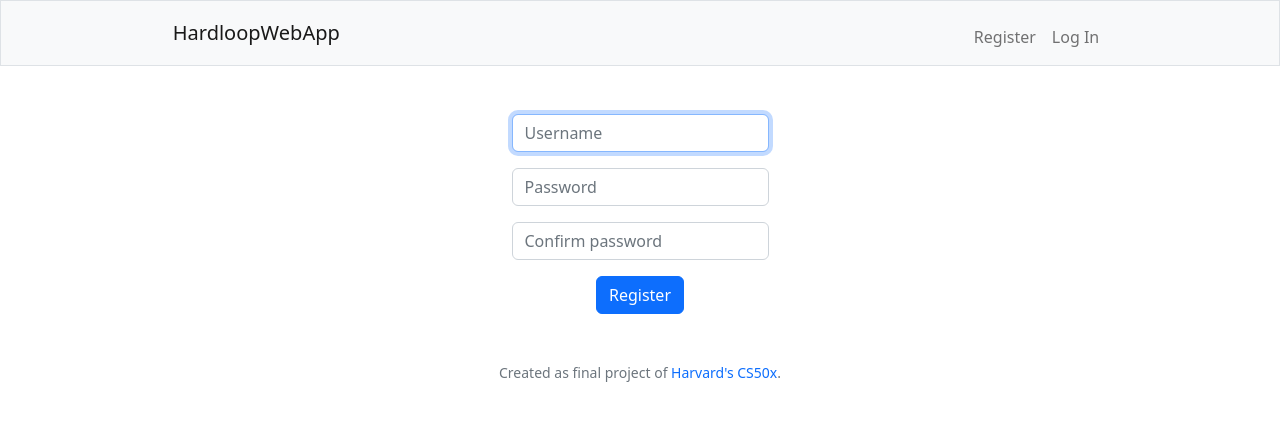
After one commit to StefanFB/HardloopWebApp, a Flask app: page /register in a window 1280 px wide. The commit adds this page. Shown: the top 421 px of the page. Run offline with Flask 2, Linux system fonts and the light colour scheme; some libraries are stand-ins or nearby versions.

Commit message:
login and register pages and functions added

```diff
--- a/app.py
+++ b/app.py
@@ -18,6 +18,15 @@ if not os.environ.get("API_KEY"):
     raise RuntimeError("API_KEY not set")
 """
 
+# TO-DO: Initialize database as db with SQLAlchemy
+# The db is used as shorthand to access the database
+# Old code: db = SQL("sqlite:///finance.db")
+
+# Configure session to use filesystem (instead of signed cookies)
+app.config["SESSION_PERMANENT"] = False
+app.config["SESSION_TYPE"] = "filesystem"
+Session(app)
+
 @app.route("/")
 def index():
     return render_template("index.html")
@@ -27,15 +36,88 @@ def index():
 def add():
     return error("This page (add) has not yet been created", 404)
 
-@app.route("/login")
+@app.route("/login", methods=["GET", "POST"])
 def login():
-    return error("This page (login) has not yet been created", 404)
+    # Forget any user_id
+    session.clear()
+
+    # User reached route via POST (as by submitting a form via POST)
+    if request.method == "POST":
+
+        # Ensure username was submitted
+        if not request.form.get("username"):
+            return apology("must provide username", 403)
+
+        # Ensure password was submitted
+        elif not request.form.get("password"):
+            return apology("must provide password", 403)
+
+        # Query database for username
+        rows = db.execute("SELECT * FROM users WHERE username = ?", request.form.get("username"))
+
+        # Ensure username exists and password is correct
+        if len(rows) != 1 or not check_password_hash(rows[0]["hash"], request.form.get("password")):
+            return apology("invalid username and/or password", 403)
+
+        # Remember which user has logged in
+        session["user_id"] = rows[0]["id"]
+
+        # Redirect user to home page
+        return redirect("/")
+
+    # User reached route via GET (as by clicking a link or via redirect)
+    else:
+        return render_template("login.html")
+
+@app.route("/logout")
+def logout():
+    """Log user out"""
+
+    # Forget any user_id
+    session.clear()
+
+    # Redirect user to login form
+    return redirect("/")
 
 @app.route("/overview")
 @login_required
 def overview():
     return error("This page (overview) has not yet been created", 404)
 
-@app.route("/register")
+@app.route("/register", methods=["GET", "POST"])
 def register():
-    return error("This page (register) has not yet been created", 404)
+        # POST method when form is submitted
+    if request.method == "POST":
+        username = str(request.form.get("username"))
+        password = str(request.form.get("password"))
+        passcheck = str(request.form.get("confirmation"))
+
+        # Get list of usernames
+        usernames = db.execute("SELECT username FROM users")
+
+        if username == "":
+            return apology("no username")
+
+        name_check = db.execute("SELECT username FROM users WHERE username = ?", username)
+        if len(name_check) != 0 and name_check[0]["username"] == username:
+            return apology("username is already taken")
+
+        if password == "":
+            return apology("no password")
+
+        if password != passcheck:
+            return apology("passwords don't match")
+
+        # Hash password and register user
+        passhash = generate_password_hash(password)
+        db.execute("INSERT INTO users (username, hash) VALUES (?, ?)", username, passhash)
+
+        # Treat the new user as being logged in
+        userid_table = db.execute("SELECT id FROM users WHERE username = ?", username)
+        session["user_id"] = userid_table[0]["id"]
+
+        flash("You have been registered!")
+        return redirect("/")
+
+    else:
+        return render_template("register.html")
--- a/templates/layout.html
+++ b/templates/layout.html
@@ -5,9 +5,8 @@
         <meta charset="utf-8">
         <meta name="viewport" content="initial-scale=1, width=device-width">
 
-        <!-- http://getbootstrap.com/docs/5.1/ -->
-        <link crossorigin="anonymous" href="https://cdn.jsdelivr.net/npm/bootstrap@5.1.3/dist/css/bootstrap.min.css" integrity="sha384-1BmE4kWBq78iYhFldvKuhfTAU6auU8tT94WrHftjDbrCEXSU1oBoqyl2QvZ6jIW3" rel="stylesheet">
-        <script crossorigin="anonymous" src="https://cdn.jsdelivr.net/npm/bootstrap@5.1.3/dist/js/bootstrap.bundle.min.js" integrity="sha384-ka7Sk0Gln4gmtz2MlQnikT1wXgYsOg+OMhuP+IlRH9sENBO0LRn5q+8nbTov4+1p"></script>
+        <link href="https://cdn.jsdelivr.net/npm/bootstrap@5.2.3/dist/css/bootstrap.min.css" rel="stylesheet" integrity="sha384-rbsA2VBKQhggwzxH7pPCaAqO46MgnOM80zW1RWuH61DGLwZJEdK2Kadq2F9CUG65" crossorigin="anonymous">
+        <script src="https://cdn.jsdelivr.net/npm/bootstrap@5.2.3/dist/js/bootstrap.bundle.min.js" integrity="sha384-kenU1KFdBIe4zVF0s0G1M5b4hcpxyD9F7jL+jjXkk+Q2h455rYXK/7HAuoJl+0I4" crossorigin="anonymous"></script>
 
         <link href="/static/styles.css" rel="stylesheet">
 
--- /dev/null
+++ b/templates/register.html
@@ -0,0 +1,20 @@
+{% extends "layout.html" %}
+
+{% block title %}
+    Register
+{% endblock %}
+
+{% block main %}
+    <form action="/register" method="post">
+        <div class="mb-3">
+            <input autocomplete="off" autofocus class="form-control mx-auto w-auto" id="username" name="username" placeholder="Username" type="text">
+        </div>
+        <div class="mb-3">
+            <input class="form-control mx-auto w-auto" id="password" name="password" placeholder="Password" type="password">
+        </div>
+        <div class="mb-3">
+            <input class="form-control mx-auto w-auto" id="password" name="confirmation" placeholder="Confirm password" type="password">
+        </div>
+        <button class="btn btn-primary" type="submit">Register</button>
+    </form>
+{% endblock %}
```
Also changed, not shown: templates/index.html (+12 -1 lines), templates/login.html (added, +17 -0 lines).
